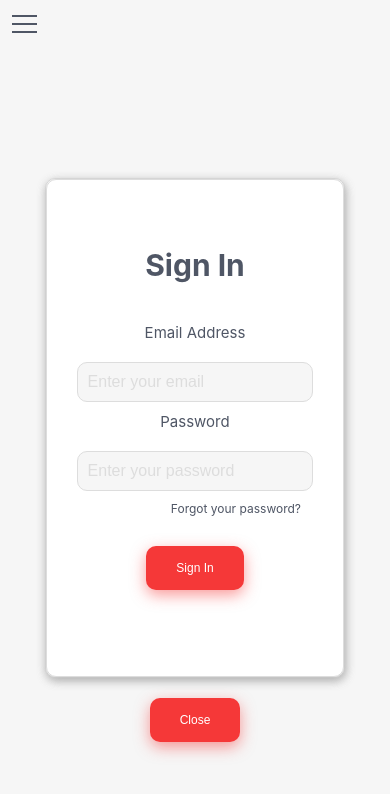
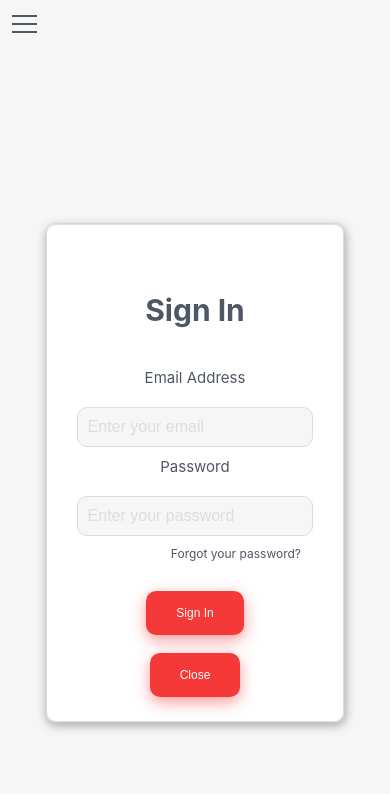
Before and after one commit to Jolanta27/LandingPage-LaslesVPN, a React (Create React App) app: page /signin in a window 390 px wide. Shown: the top 794 px of the page. Built offline with nearby package versions, Linux system fonts and the light colour scheme.

Commit message:
fix sign up form for better user experience

```diff
--- a/src/components/SignIn.jsx
+++ b/src/components/SignIn.jsx
@@ -62,6 +62,7 @@ const SignInForm = () => {
                     </button>
                     </Form>
                 )}
+
             </Formik>
             </div>
             <button onClick={() => navigate('/')} className='close-btn'>Close</button>
--- a/src/components/styles/Footer.css
+++ b/src/components/styles/Footer.css
@@ -85,7 +85,7 @@ footer div.footer-boxes:nth-child(2) p:nth-of-type(2) span {
     .subscription {
         flex-direction: column;
         width: 80%;
-        margin: 350px auto 20px auto;
+        margin: 50px auto 20px auto;
     }
     .subscription .subscription-text h4 {
         font-size: 18px;
--- a/src/components/styles/SignIn.css
+++ b/src/components/styles/SignIn.css
@@ -81,6 +81,9 @@
     .container {
         flex-direction: column;
     }
+    .close-btn {
+        margin-top: -70px;
+    }
 }
 @media (min-width: 769px){
     .form-container {
--- a/src/components/styles/SignUp.css
+++ b/src/components/styles/SignUp.css
@@ -41,7 +41,9 @@ button:hover {
         display: flex;
         flex-direction: column;
         align-items: center;
+        justify-content: center;
         position: relative;
+        margin: auto;
     }
     .mobile-form-content {
         height: 700px;
```
